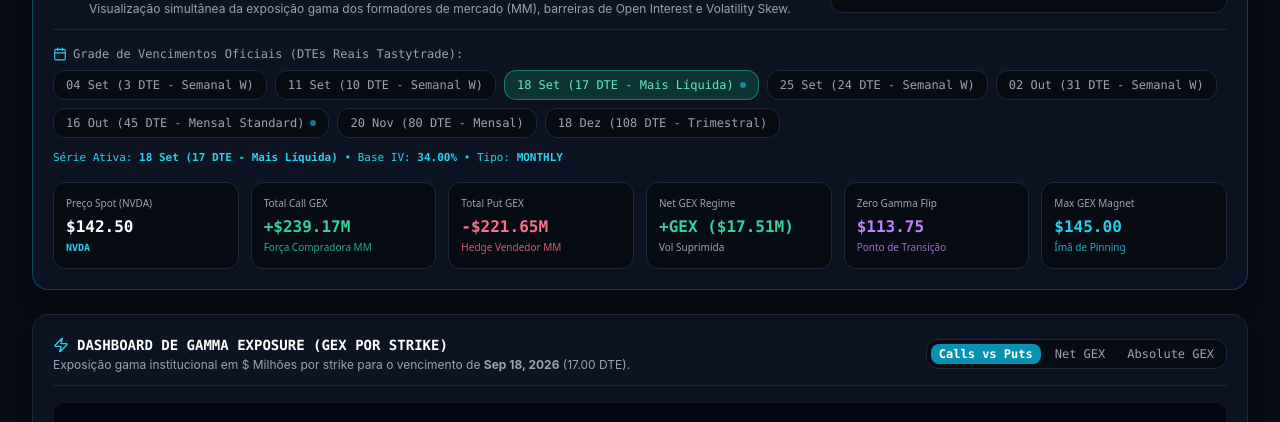
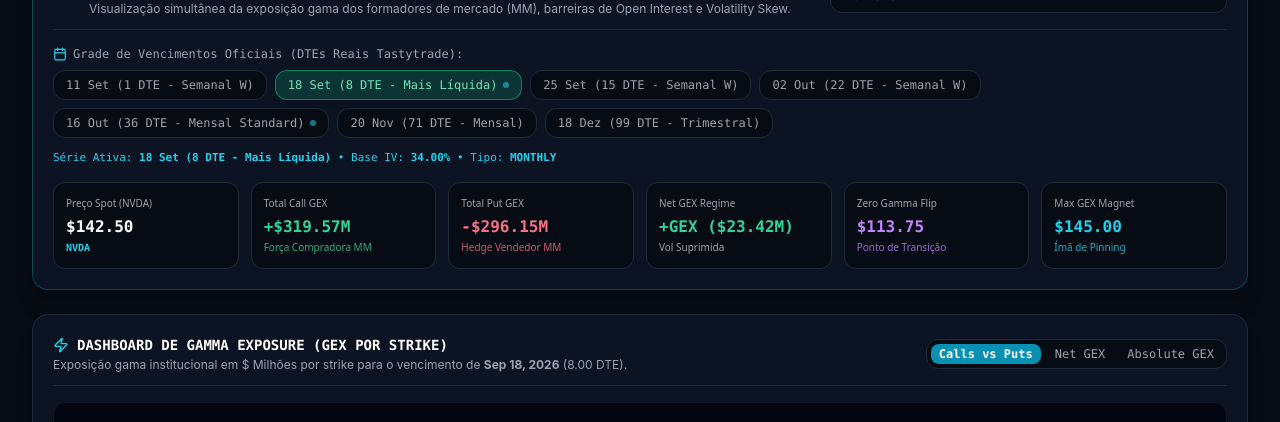
Before and after one commit to jrveloso8-ai/tastyradar, a Next.js app: page / in a window 1280 px wide. Both pictures are taken after a click on the button "Barreiras & Motor GEX". Shown: the part 376-798 px from the top of the page. Built offline with nearby package versions, Linux system fonts and the light colour scheme; no server answers.

Commit message:
fix(gex): calcula DTE e dateStr dinamicamente para vencimentos e filtra expirados

```diff
--- a/src/components/options/UnifiedGexBarreirasView.tsx
+++ b/src/components/options/UnifiedGexBarreirasView.tsx
@@ -18,24 +18,63 @@ import { DataValue } from '@/components/shared/DataValue';
 export interface ExpirationOptionItem {
   id: string;
   label: string;
-  dateStr: string;
+  datePrefix: string;
+  classification: string;
   dateOCC: string;
-  dte: number;
   type: 'WEEKLY' | 'MONTHLY' | 'QUARTERLY';
   isLiquid: boolean;
   baseIv: number;
 }
 
+export interface ActiveExpirationOptionItem extends ExpirationOptionItem {
+  dte: number;
+  dateStr: string;
+}
+
 export const TASTYTRADE_EXPIRATIONS: ExpirationOptionItem[] = [
-  { id: '2026-09-04', label: 'Sep 4, 2026', dateStr: '04 Set (3 DTE - Semanal W)', dateOCC: '260904', dte: 3, type: 'WEEKLY', isLiquid: false, baseIv: 38.5 },
-  { id: '2026-09-11', label: 'Sep 11, 2026', dateStr: '11 Set (10 DTE - Semanal W)', dateOCC: '260911', dte: 10, type: 'WEEKLY', isLiquid: false, baseIv: 36.2 },
-  { id: '2026-09-18', label: 'Sep 18, 2026', dateStr: '18 Set (17 DTE - Mais Líquida)', dateOCC: '260918', dte: 17, type: 'MONTHLY', isLiquid: true, baseIv: 34.0 },
-  { id: '2026-09-25', label: 'Sep 25, 2026', dateStr: '25 Set (24 DTE - Semanal W)', dateOCC: '260925', dte: 24, type: 'WEEKLY', isLiquid: false, baseIv: 33.5 },
-  { id: '2026-10-02', label: 'Oct 2, 2026', dateStr: '02 Out (31 DTE - Semanal W)', dateOCC: '261002', dte: 31, type: 'WEEKLY', isLiquid: false, baseIv: 33.0 },
-  { id: '2026-10-16', label: 'Oct 16, 2026', dateStr: '16 Out (45 DTE - Mensal Standard)', dateOCC: '261016', dte: 45, type: 'MONTHLY', isLiquid: true, baseIv: 32.5 },
-  { id: '2026-11-20', label: 'Nov 20, 2026', dateStr: '20 Nov (80 DTE - Mensal)', dateOCC: '261120', dte: 80, type: 'MONTHLY', isLiquid: false, baseIv: 31.8 },
-  { id: '2026-12-18', label: 'Dec 18, 2026', dateStr: '18 Dez (108 DTE - Trimestral)', dateOCC: '261218', dte: 108, type: 'QUARTERLY', isLiquid: false, baseIv: 31.0 },
+  { id: '2026-09-04', label: 'Sep 4, 2026', datePrefix: '04 Set', classification: 'Semanal W', dateOCC: '260904', type: 'WEEKLY', isLiquid: false, baseIv: 38.5 },
+  { id: '2026-09-11', label: 'Sep 11, 2026', datePrefix: '11 Set', classification: 'Semanal W', dateOCC: '260911', type: 'WEEKLY', isLiquid: false, baseIv: 36.2 },
+  { id: '2026-09-18', label: 'Sep 18, 2026', datePrefix: '18 Set', classification: 'Mais Líquida', dateOCC: '260918', type: 'MONTHLY', isLiquid: true, baseIv: 34.0 },
+  { id: '2026-09-25', label: 'Sep 25, 2026', datePrefix: '25 Set', classification: 'Semanal W', dateOCC: '260925', type: 'WEEKLY', isLiquid: false, baseIv: 33.5 },
+  { id: '2026-10-02', label: 'Oct 2, 2026', datePrefix: '02 Out', classification: 'Semanal W', dateOCC: '261002', type: 'WEEKLY', isLiquid: false, baseIv: 33.0 },
+  { id: '2026-10-16', label: 'Oct 16, 2026', datePrefix: '16 Out', classification: 'Mensal Standard', dateOCC: '261016', type: 'MONTHLY', isLiquid: true, baseIv: 32.5 },
+  { id: '2026-11-20', label: 'Nov 20, 2026', datePrefix: '20 Nov', classification: 'Mensal', dateOCC: '261120', type: 'MONTHLY', isLiquid: false, baseIv: 31.8 },
+  { id: '2026-12-18', label: 'Dec 18, 2026', datePrefix: '18 Dez', classification: 'Trimestral', dateOCC: '261218', type: 'QUARTERLY', isLiquid: false, baseIv: 31.0 },
 ];
+
+export function calculateExpirationDte(id: string, now: Date = new Date()): number {
+  const [y, m, d] = id.split('-').map(Number);
+  const targetMidnight = new Date(y, m - 1, d);
+  const todayMidnight = new Date(now.getFullYear(), now.getMonth(), now.getDate());
+  const diffMs = targetMidnight.getTime() - todayMidnight.getTime();
+  return Math.ceil(diffMs / (1000 * 60 * 60 * 24));
+}
+
+export function buildActiveExpiration(
+  raw: ExpirationOptionItem,
+  now: Date = new Date()
+): ActiveExpirationOptionItem {
+  const dte = calculateExpirationDte(raw.id, now);
+  const dateStr = `${raw.datePrefix} (${dte} DTE - ${raw.classification})`;
+  return {
+    ...raw,
+    dte,
+    dateStr,
+  };
+}
+
+export function getAvailableExpirations(now: Date = new Date()): ActiveExpirationOptionItem[] {
+  const todayStr = `${now.getFullYear()}-${String(now.getMonth() + 1).padStart(2, '0')}-${String(now.getDate()).padStart(2, '0')}`;
+  return TASTYTRADE_EXPIRATIONS
+    .filter(exp => exp.id >= todayStr)
+    .map(exp => buildActiveExpiration(exp, now));
+}
+
+export function getDefaultExpirationId(now: Date = new Date()): string {
+  const available = getAvailableExpirations(now);
+  const liquid = available.find(e => e.isLiquid);
+  return liquid ? liquid.id : (available[0]?.id ?? TASTYTRADE_EXPIRATIONS[0]?.id ?? '');
+}
 
 export interface StrikeDerivativesData {
   strike: number;
@@ -69,13 +108,20 @@ export function UnifiedGexBarreirasView({
   onBackToQuote,
   onBackToScreener
 }: UnifiedGexBarreirasProps) {
-  const [selectedExpId, setSelectedExpId] = useState<string>('2026-09-18');
+  const availableExpirations = useMemo(() => {
+    return getAvailableExpirations();
+  }, []);
+
+  const [selectedExpId, setSelectedExpId] = useState<string>(() => getDefaultExpirationId());
   const [gexSubView, setGexSubView] = useState<'calls_vs_puts' | 'net_gex' | 'abs_gex'>('calls_vs_puts');
   const [displayMode, setDisplayMode] = useState<'UNIFIED' | 'GEX_ONLY' | 'WALLS_ONLY' | 'SKEW_ONLY'>('UNIFIED');
 
   const currentExp = useMemo(() => {
-    return TASTYTRADE_EXPIRATIONS.find(e => e.id === selectedExpId) || TASTYTRADE_EXPIRATIONS[2];
-  }, [selectedExpId]);
+    return availableExpirations.find(e => e.id === selectedExpId)
+      || availableExpirations.find(e => e.isLiquid)
+      || availableExpirations[0]
+      || buildActiveExpiration(TASTYTRADE_EXPIRATIONS[0]);
+  }, [availableExpirations, selectedExpId]);
 
   // Camada sintética "MODELO CALIBRADO": OI, volume, IV, delta e gamma por strike.
   // Isso NÃO é dado de mercado real (ver badge no header) — é a mesma geração
@@ -371,7 +417,7 @@ export function UnifiedGexBarreirasView({
           </div>
 
           <div className="flex flex-wrap items-center gap-2">
-            {TASTYTRADE_EXPIRATIONS.map((exp) => (
+            {availableExpirations.map((exp) => (
               <button
                 key={exp.id}
                 onClick={() => setSelectedExpId(exp.id)}
```
Also changed, not shown: 1 other file (tests, documents, lock files or other folders).
